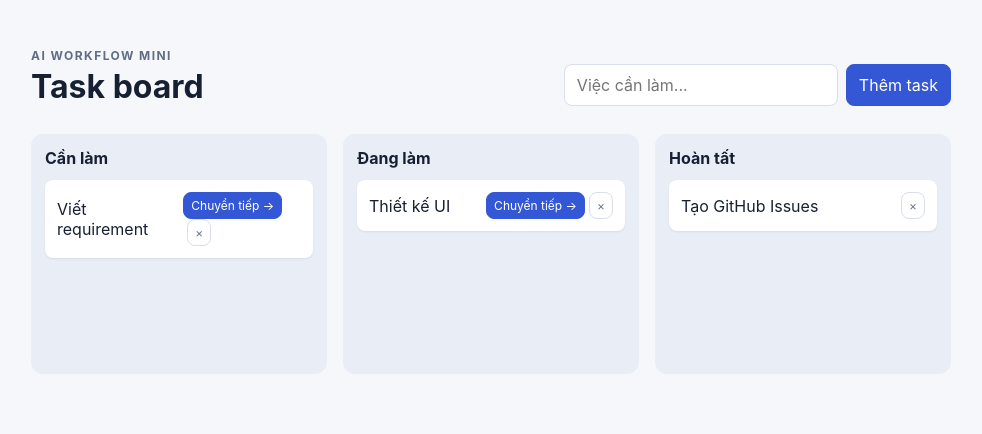
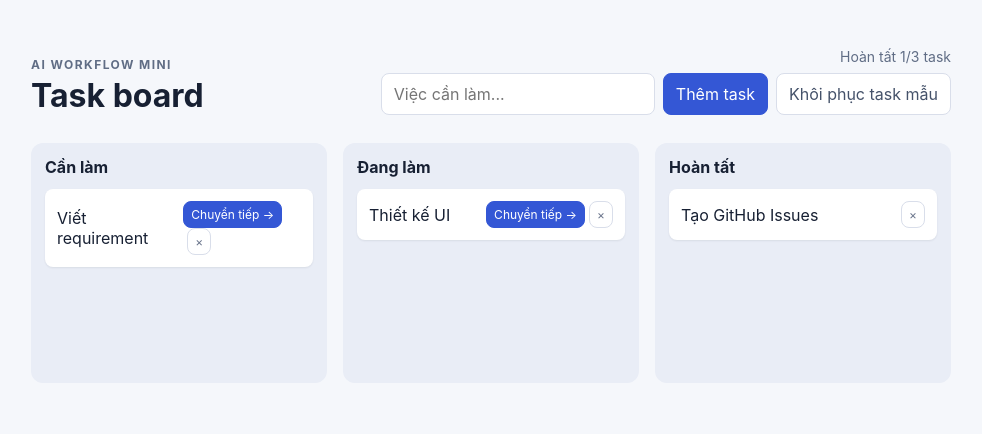
Before and after one commit to transang06/ai-wf, a website: page index.html in a window 1280 px wide. Shown: the whole page, without its empty margins (149-1131 px from the left). Drawn offline with Linux system fonts and the light colour scheme.

Commit message:
feat: show progress and reset sample tasks

```diff
--- a/app.js
+++ b/app.js
@@ -3,15 +3,17 @@ const columns = [
   ['doing', 'Đang làm'],
   ['done', 'Hoàn tất'],
 ];
-const initialTasks = [
+const createInitialTasks = () => [
   { id: 1, title: 'Viết requirement', status: 'todo' },
   { id: 2, title: 'Thiết kế UI', status: 'doing' },
   { id: 3, title: 'Tạo GitHub Issues', status: 'done' },
 ];
-let tasks = JSON.parse(localStorage.getItem('ai-wf-tasks')) || initialTasks;
+let tasks = JSON.parse(localStorage.getItem('ai-wf-tasks')) || createInitialTasks();
 
 function save() { localStorage.setItem('ai-wf-tasks', JSON.stringify(tasks)); }
 function render() {
+  const completed = tasks.filter(task => task.status === 'done').length;
+  document.querySelector('#progress').textContent = `Hoàn tất ${completed}/${tasks.length} task`;
   const board = document.querySelector('#tasks');
   board.innerHTML = '';
   columns.forEach(([status, label], index) => {
@@ -39,4 +41,9 @@ document.querySelector('#task-form').onsubmit = event => {
   tasks.push({ id: Date.now(), title, status: 'todo' });
   input.value = ''; save(); render();
 };
+document.querySelector('#reset').onclick = () => {
+  tasks = createInitialTasks();
+  save();
+  render();
+};
 render();
--- a/index.html
+++ b/index.html
@@ -13,10 +13,14 @@
           <p class="eyebrow">AI WORKFLOW MINI</p>
           <h1>Task board</h1>
         </div>
-        <form id="task-form">
-          <input id="task-input" aria-label="Tên task" placeholder="Việc cần làm..." required />
-          <button>Thêm task</button>
-        </form>
+        <div class="actions">
+          <p id="progress" aria-live="polite"></p>
+          <form id="task-form">
+            <input id="task-input" aria-label="Tên task" placeholder="Việc cần làm..." required />
+            <button>Thêm task</button>
+          </form>
+          <button id="reset" class="secondary" type="button">Khôi phục task mẫu</button>
+        </div>
       </header>
       <section id="tasks" class="board" aria-label="Danh sách task"></section>
     </main>
--- a/style.css
+++ b/style.css
@@ -5,13 +5,16 @@ main { max-width: 960px; margin: auto; padding: 48px 20px; }
 header { display: flex; justify-content: space-between; gap: 24px; align-items: end; margin-bottom: 28px; }
 h1 { margin: 4px 0 0; font-size: 2rem; }
 .eyebrow { margin: 0; color: #606d85; font-size: .75rem; font-weight: 700; letter-spacing: .12em; }
-form { display: flex; gap: 8px; }
+.actions, form { display: flex; gap: 8px; align-items: center; }
+.actions { flex-wrap: wrap; justify-content: flex-end; }
+#progress { width: 100%; margin: 0; color: #606d85; text-align: right; font-size: .875rem; }
 input, button { border: 1px solid #d9deea; border-radius: 8px; padding: 10px 12px; font: inherit; }
 button { background: #3457d5; border-color: #3457d5; color: white; cursor: pointer; }
+.secondary { background: white; border-color: #d9deea; color: #45526a; }
 .board { display: grid; grid-template-columns: repeat(3, 1fr); gap: 16px; }
 .column { padding: 14px; min-height: 240px; border-radius: 12px; background: #e9edf6; }
 .column h2 { margin: 0 0 12px; font-size: 1rem; }
 .card { display: flex; justify-content: space-between; align-items: center; gap: 10px; margin: 8px 0; padding: 12px; border-radius: 8px; background: white; box-shadow: 0 1px 2px #17203315; }
 .card button { padding: 5px 7px; font-size: .75rem; }
 .card .delete { margin-left: 4px; background: white; border-color: #d9deea; color: #68738a; }
-@media (max-width: 680px) { header { align-items: stretch; flex-direction: column; } .board { grid-template-columns: 1fr; } }
+@media (max-width: 680px) { header { align-items: stretch; flex-direction: column; } .actions { justify-content: flex-start; } #progress { text-align: left; } .board { grid-template-columns: 1fr; } }
```
Also changed, not shown: test/site.test.js (+8 -0 lines).
